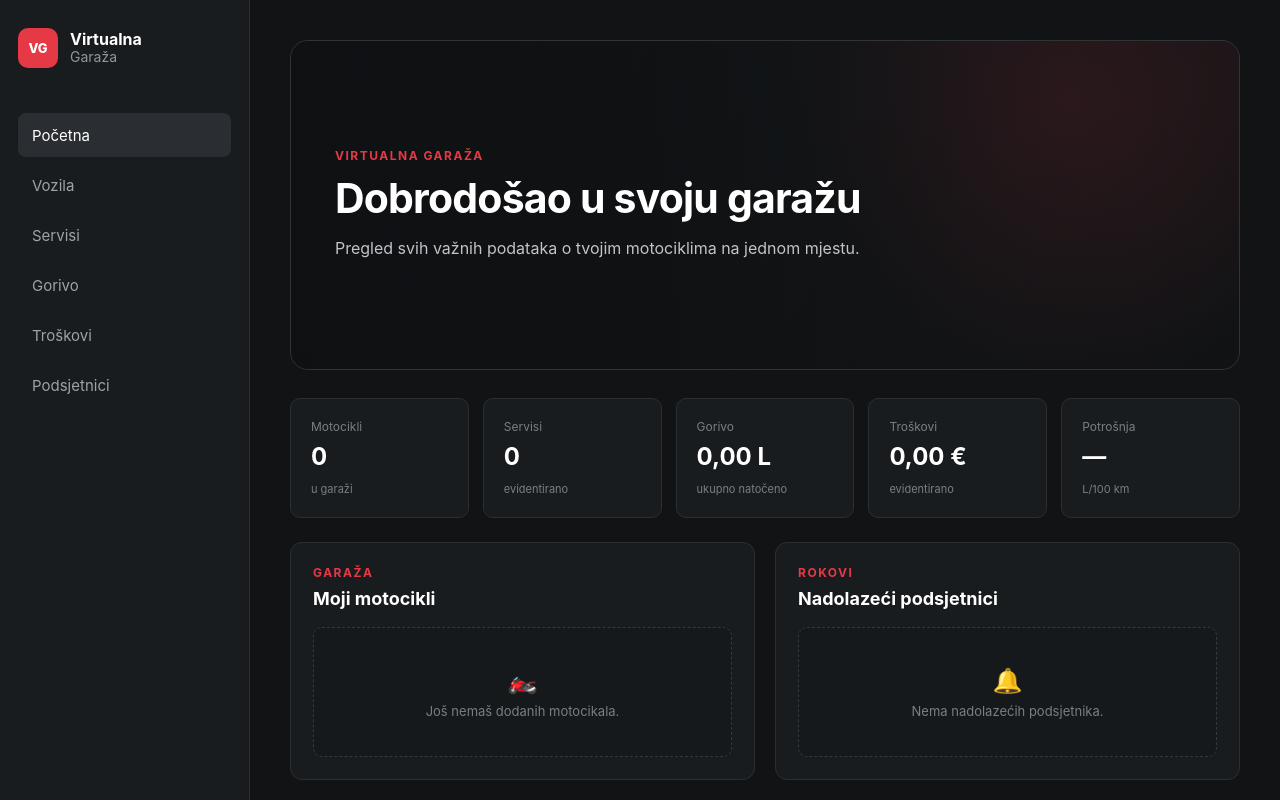
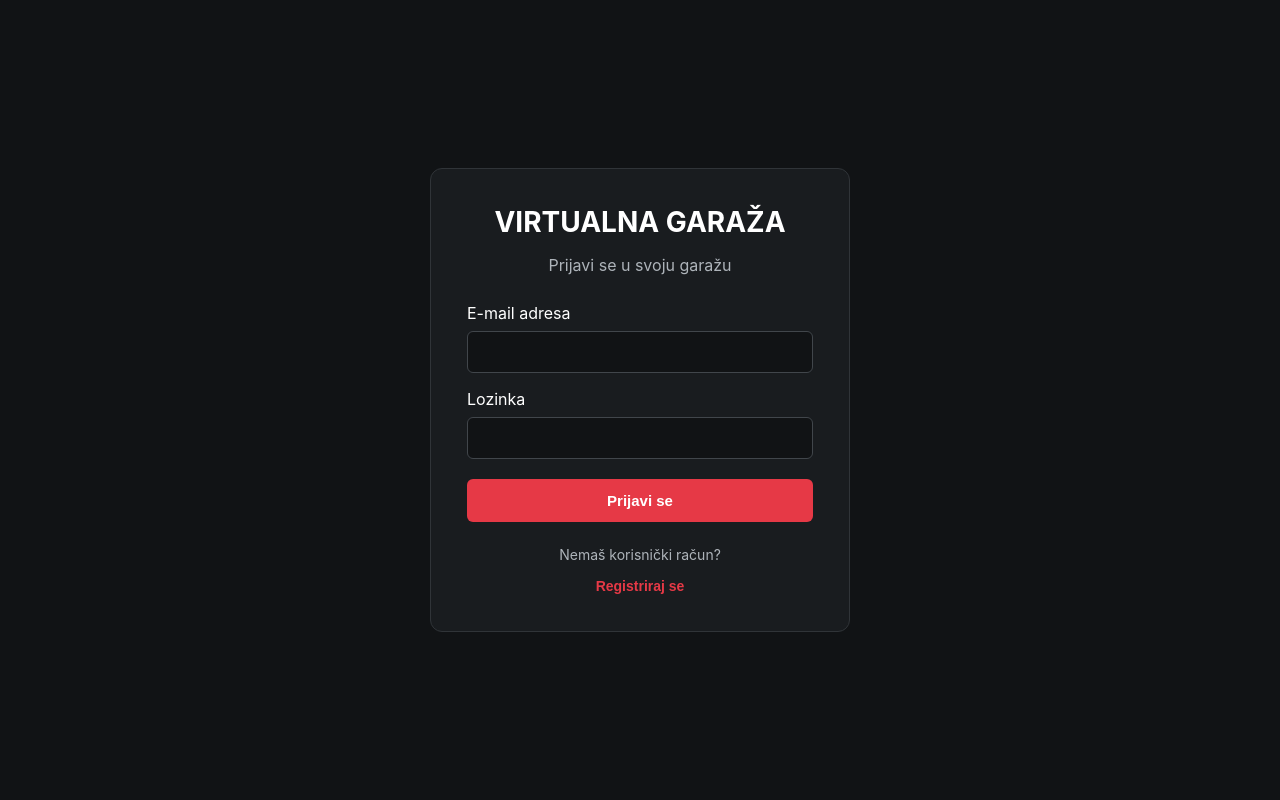
Before and after one commit to tjurcevicos/VirtualnaGarazaZaMotocikle, a React (Vite) app: page / in a window 1280 px wide. Shown: the top 800 px of the page. Built offline with nearby package versions, Linux system fonts and the light colour scheme.

Commit message:
Povezana prijava i registracija s Virtualnom garažom
Dodana autentifikacijska komponenta, korisnička sesija i odjava uz očuvanje postojećih stranica i funkcija.

```diff
--- a/src/App.jsx
+++ b/src/App.jsx
@@ -3,6 +3,7 @@ import { useState } from 'react'
 import './App.css'
 
 import Sidebar from './components/Sidebar'
+import Auth from './components/Auth'
 
 import Home from './pages/Home'
 import Vozila from './pages/Vozila'
@@ -16,13 +17,18 @@ import { deletePhoto } from './utils/photoStorage'
 import useGarageData from './hooks/useGarageData'
 
 import {
+  getCurrentUser,
+  logoutUser,
+} from './services/authService'
+
+import {
   addVehicle,
   updateVehicle,
   deleteVehicle,
   deleteVehicleRelatedData,
 } from './services/vehicleService'
 
-function App() {
+function GarageApp({ user, onLogout }) {
   const [activePage, setActivePage] = useState('home')
   const [selectedVehicle, setSelectedVehicle] = useState(null)
 
@@ -37,7 +43,7 @@ function App() {
     setExpenses,
     reminders,
     setReminders,
-  } = useGarageData()
+  } = useGarageData(user.id)
 
   function handleNavigate(page) {
     setActivePage(page)
@@ -272,10 +278,73 @@ function App() {
       />
 
       <main className="main-content">
+        <div
+          style={{
+            display: 'flex',
+            alignItems: 'center',
+            justifyContent: 'flex-end',
+            gap: '14px',
+            marginBottom: '18px',
+          }}
+        >
+          <span
+            style={{
+              color: '#aeb4ba',
+              fontSize: '13px',
+            }}
+          >
+            {user.name}
+          </span>
+
+          <button
+            type="button"
+            onClick={onLogout}
+            style={{
+              padding: '8px 14px',
+              backgroundColor: '#24282c',
+              border: '1px solid #41464b',
+              borderRadius: '6px',
+              color: '#ffffff',
+              cursor: 'pointer',
+            }}
+          >
+            Odjava
+          </button>
+        </div>
+
         {renderPage()}
       </main>
     </div>
   )
 }
 
+function App() {
+  const [currentUser, setCurrentUser] = useState(
+    () => getCurrentUser(),
+  )
+
+  function handleAuthenticated(user) {
+    setCurrentUser(user)
+  }
+
+  function handleLogout() {
+    logoutUser()
+    setCurrentUser(null)
+  }
+
+  if (!currentUser) {
+    return (
+      <Auth onAuthenticated={handleAuthenticated} />
+    )
+  }
+
+  return (
+    <GarageApp
+      key={currentUser.id}
+      user={currentUser}
+      onLogout={handleLogout}
+    />
+  )
+}
+
 export default App
--- /dev/null
+++ b/src/components/Auth.jsx
@@ -0,0 +1,235 @@
+
+import { useState } from 'react'
+import { loginUser, registerUser } from '../services/authService'
+
+function Auth({ onAuthenticated }) {
+  const [mode, setMode] = useState('login')
+  const [name, setName] = useState('')
+  const [email, setEmail] = useState('')
+  const [password, setPassword] = useState('')
+  const [error, setError] = useState('')
+  const [isSubmitting, setIsSubmitting] = useState(false)
+
+  const isRegister = mode === 'register'
+
+  async function handleSubmit(event) {
+    event.preventDefault()
+
+    if (isSubmitting) {
+      return
+    }
+
+    setError('')
+    setIsSubmitting(true)
+
+    try {
+      const user = isRegister
+        ? await registerUser(name, email, password)
+        : await loginUser(email, password)
+
+      onAuthenticated(user)
+    } catch (submitError) {
+      setError(
+        submitError instanceof Error
+          ? submitError.message
+          : 'Dogodila se pogreška. Pokušaj ponovno.',
+      )
+    } finally {
+      setIsSubmitting(false)
+    }
+  }
+
+  function changeMode(nextMode) {
+    setMode(nextMode)
+    setError('')
+    setPassword('')
+  }
+
+  return (
+    <div
+      style={{
+        minHeight: '100vh',
+        display: 'flex',
+        alignItems: 'center',
+        justifyContent: 'center',
+        padding: '24px',
+        backgroundColor: '#111315',
+        color: '#ffffff',
+      }}
+    >
+      <div
+        style={{
+          width: '100%',
+          maxWidth: '420px',
+          padding: '36px',
+          backgroundColor: '#191c1f',
+          border: '1px solid #303438',
+          borderRadius: '12px',
+        }}
+      >
+        <h1
+          style={{
+            margin: '0 0 10px',
+            fontSize: '28px',
+            textAlign: 'center',
+          }}
+        >
+          VIRTUALNA GARAŽA
+        </h1>
+
+        <p
+          style={{
+            marginBottom: '28px',
+            color: '#aeb4ba',
+            textAlign: 'center',
+          }}
+        >
+          {isRegister
+            ? 'Izradi svoj korisnički račun'
+            : 'Prijavi se u svoju garažu'}
+        </p>
+
+        <form onSubmit={handleSubmit}>
+          {isRegister && (
+            <div style={{ marginBottom: '16px' }}>
+              <label htmlFor="auth-name">
+                Ime
+              </label>
+
+              <input
+                id="auth-name"
+                type="text"
+                value={name}
+                onChange={(event) => setName(event.target.value)}
+                autoComplete="name"
+                minLength={2}
+                required
+                style={inputStyle}
+              />
+            </div>
+          )}
+
+          <div style={{ marginBottom: '16px' }}>
+            <label htmlFor="auth-email">
+              E-mail adresa
+            </label>
+
+            <input
+              id="auth-email"
+              type="email"
+              value={email}
+              onChange={(event) => setEmail(event.target.value)}
+              autoComplete="email"
+              required
+              style={inputStyle}
+            />
+          </div>
+
+          <div style={{ marginBottom: '20px' }}>
+            <label htmlFor="auth-password">
+              Lozinka
+            </label>
+
+            <input
+              id="auth-password"
+              type="password"
+              value={password}
+              onChange={(event) => setPassword(event.target.value)}
+              autoComplete={
+                isRegister
+                  ? 'new-password'
+                  : 'current-password'
+              }
+              minLength={isRegister ? 8 : undefined}
+              required
+              style={inputStyle}
+            />
+          </div>
+
+          {error && (
+            <p
+              role="alert"
+              style={{
+                color: '#ff727b',
+                marginBottom: '16px',
+                fontSize: '14px',
+              }}
+            >
+              {error}
+            </p>
+          )}
+
+          <button
+            type="submit"
+            disabled={isSubmitting}
+            style={{
+              width: '100%',
+              padding: '13px',
+              backgroundColor: '#e63946',
+              border: 'none',
+              borderRadius: '6px',
+              color: '#ffffff',
+              fontSize: '15px',
+              fontWeight: '600',
+              cursor: isSubmitting ? 'wait' : 'pointer',
+              opacity: isSubmitting ? 0.7 : 1,
+            }}
+          >
+            {isSubmitting
+              ? 'Pričekaj...'
+              : isRegister
+                ? 'Registriraj se'
+                : 'Prijavi se'}
+          </button>
+        </form>
+
+        <p
+          style={{
+            marginTop: '24px',
+            textAlign: 'center',
+            color: '#aeb4ba',
+            fontSize: '14px',
+          }}
+        >
+          {isRegister
+            ? 'Već imaš korisnički račun?'
+            : 'Nemaš korisnički račun?'}
+        </p>
+
+        <button
+          type="button"
+          onClick={() =>
+            changeMode(isRegister ? 'login' : 'register')
+          }
+          style={{
+            display: 'block',
+            margin: '10px auto 0',
+            background: 'transparent',
+            border: 'none',
+            color: '#e63946',
+            fontSize: '14px',
+            fontWeight: '600',
+            cursor: 'pointer',
+          }}
+        >
+          {isRegister ? 'Prijavi se' : 'Registriraj se'}
+        </button>
+      </div>
+    </div>
+  )
+}
+
+const inputStyle = {
+  display: 'block',
+  width: '100%',
+  boxSizing: 'border-box',
+  marginTop: '8px',
+  padding: '12px',
+  border: '1px solid #41464b',
+  borderRadius: '6px',
+  backgroundColor: '#111315',
+  color: '#ffffff',
+  fontSize: '14px',
+}
+
+export default Auth
```
